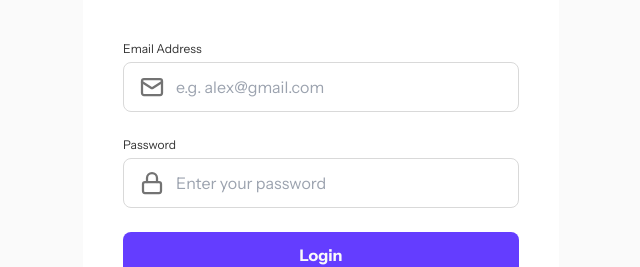
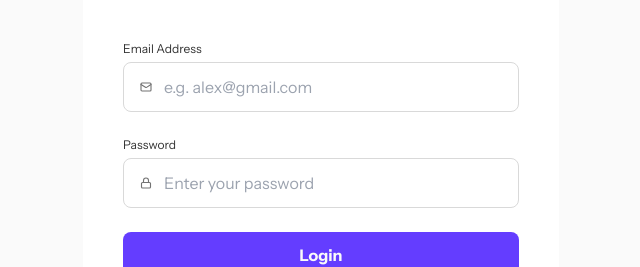
Before and after one commit to Obiski15/link-sharing-app, a Next.js app: page /login in a window 1280 px wide. Shown: the part 323-590 px from the top of the page, without its empty margins (319-959 px from the left). Built offline with nearby package versions, Linux system fonts and the light colour scheme; no server answers.

Commit message:
style: fixed overflowing input in smaller screens

```diff
--- a/src/app/styles/globals.css
+++ b/src/app/styles/globals.css
@@ -88,6 +88,6 @@
   input,
   button,
   textarea {
-    @apply disabled:cursor-not-allowed disabled:opacity-[45%] bg-none active:outline-none focus:outline-none;
+    @apply disabled:cursor-not-allowed disabled:opacity-[45%] bg-none bg-transparent active:outline-none focus:outline-none;
   }
 }
--- a/src/components/FormInput.tsx
+++ b/src/components/FormInput.tsx
@@ -36,7 +36,7 @@ function FormInput({
         </label>
 
         <div
-          className={`flex justify-between items-center gap-3 w-full border-[1px] rounded-lg py-3 px-4 min-h-[48px] ${
+          className={`overflow-clip flex justify-between items-center gap-3 w-full border-[1px] rounded-lg py-3 px-4 min-h-[48px] ${
             isActive === name && !error
               ? "border-border-active shadow-[0px_0px_32px_0px_#633CFF40]"
               : error
@@ -44,7 +44,12 @@ function FormInput({
               : "border-border"
           }`}
         >
-          <Icon strokeWidth={2.25} className="text-secondary-foreground" />
+          <Icon
+            strokeWidth={2.25}
+            width={12}
+            height={12}
+            className="min-w-3 min-h-3 text-secondary-foreground"
+          />
           <input
             id={id}
             className="focus:outline-none flex-1"
@@ -56,7 +61,7 @@ function FormInput({
             {...register}
           />
           {error && (
-            <p className="font-normal text-right right-2 text-error text-sm leading-3">
+            <p className="hidden sm:inline-block font-normal text-right right-2 text-error text-sm leading-3">
               {error}
             </p>
           )}
```
